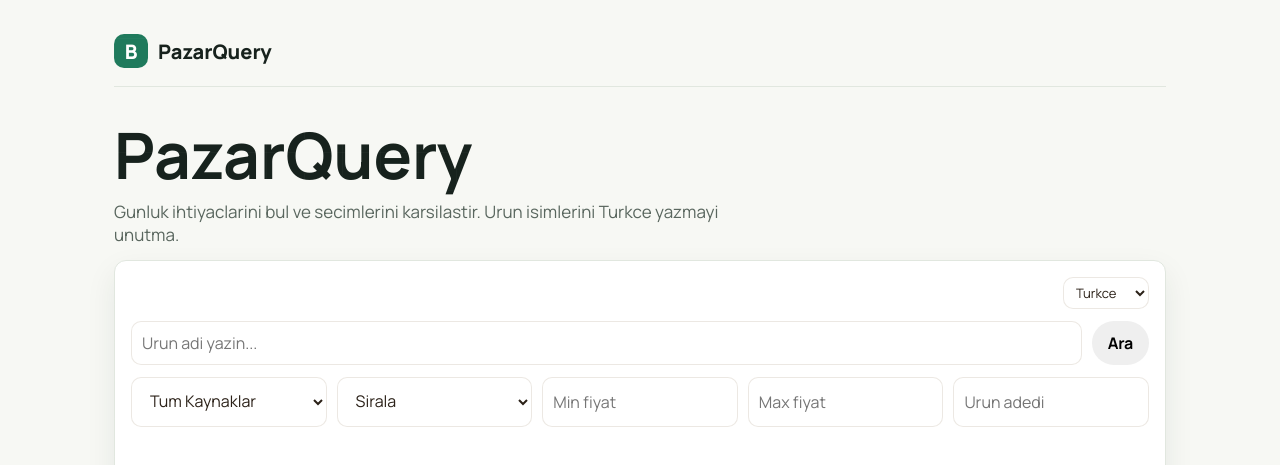
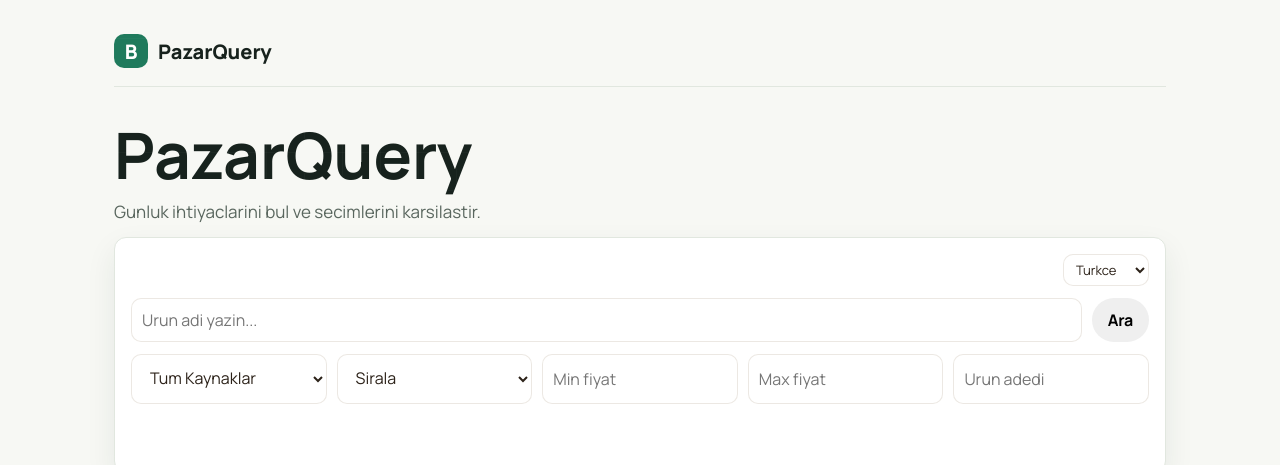
Before and after one commit to HADINAJIISTHEBEDT/market-scraper, a website: page index.html in a window 1280 px wide. Shown: the top 465 px of the page. Drawn offline with Linux system fonts and the light colour scheme.

Commit message:
Update subtitles - Turkish without note, English/Arabic with note

```diff
--- a/frontend.js
+++ b/frontend.js
@@ -125,7 +125,7 @@
 const I18N = {
   tr: {
     title: "PazarQuery",
-    subtitle: "Gunluk ihtiyaclarini bul ve secimlerini karsilastir. Urun isimlerini Turkce yazmayi unutma.",
+    subtitle: "Gunluk ihtiyaclarini bul ve secimlerini karsilastir.",
     placeholder: "Urun adi yazin...",
     search: "Ara",
     statusSearching: "Araniyor... Daha iyi sonuclar icin bitirmemiz yaklasik 1 dakika surebilir.",
@@ -353,13 +353,7 @@
 
   if (title) title.textContent = t("title");
   document.title = t("title");
-  if (subtitle) {
-    let sub = t("subtitle");
-    if (currentLang !== "tr") {
-      sub += " Make sure to write product names in Turkish.";
-    }
-    subtitle.textContent = sub;
-  }
+  if (subtitle) subtitle.textContent = t("subtitle");
   if (input) input.placeholder = t("placeholder");
   if (button) button.textContent = t("search");
 
--- a/index.html
+++ b/index.html
@@ -274,7 +274,7 @@
     <div class="hero">
       <section>
         <h1 id="title">PazarQuery</h1>
-        <p id="subtitle">Find everyday items, compare choices quietly.</p>
+        <p id="subtitle">Find everyday items, compare choices quietly. Make sure to write product names in Turkish.</p>
       </section>
     </div>
 
```
